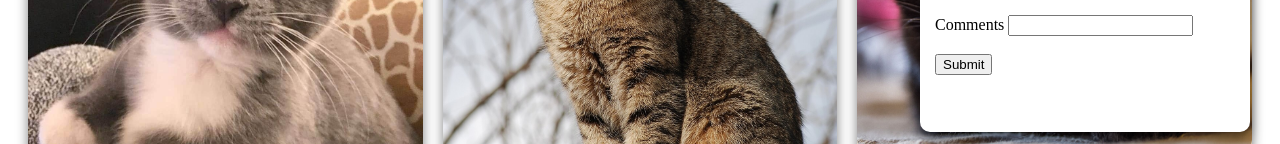
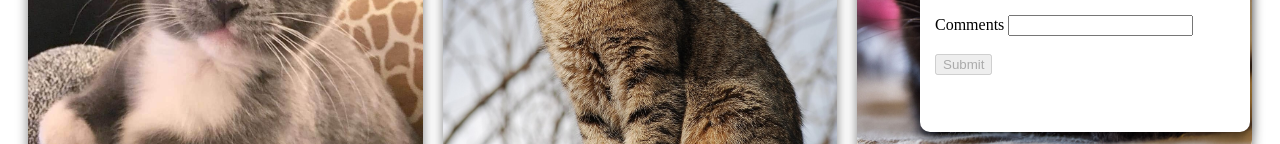
Before and after one commit to kylercressall/ResponsiveCatWebsite, a plain HTML site: page index.html in a window 1280 px wide. Shown: the part 644-788 px from the top of the page. Drawn offline with Linux system fonts and the light colour scheme.

Commit message:
set button to be disabled by default, final touch

```diff
--- a/index.html
+++ b/index.html
@@ -69,7 +69,7 @@
         <input type="text" name="feedback" id="Feedback" />
         <br />
         <br />
-        <button id="submitButton" type="submit">Submit</button>
+        <button disabled id="submitButton" type="submit">Submit</button>
       </form>
       <div class="visitor-complete"></div>
     </div>
```
